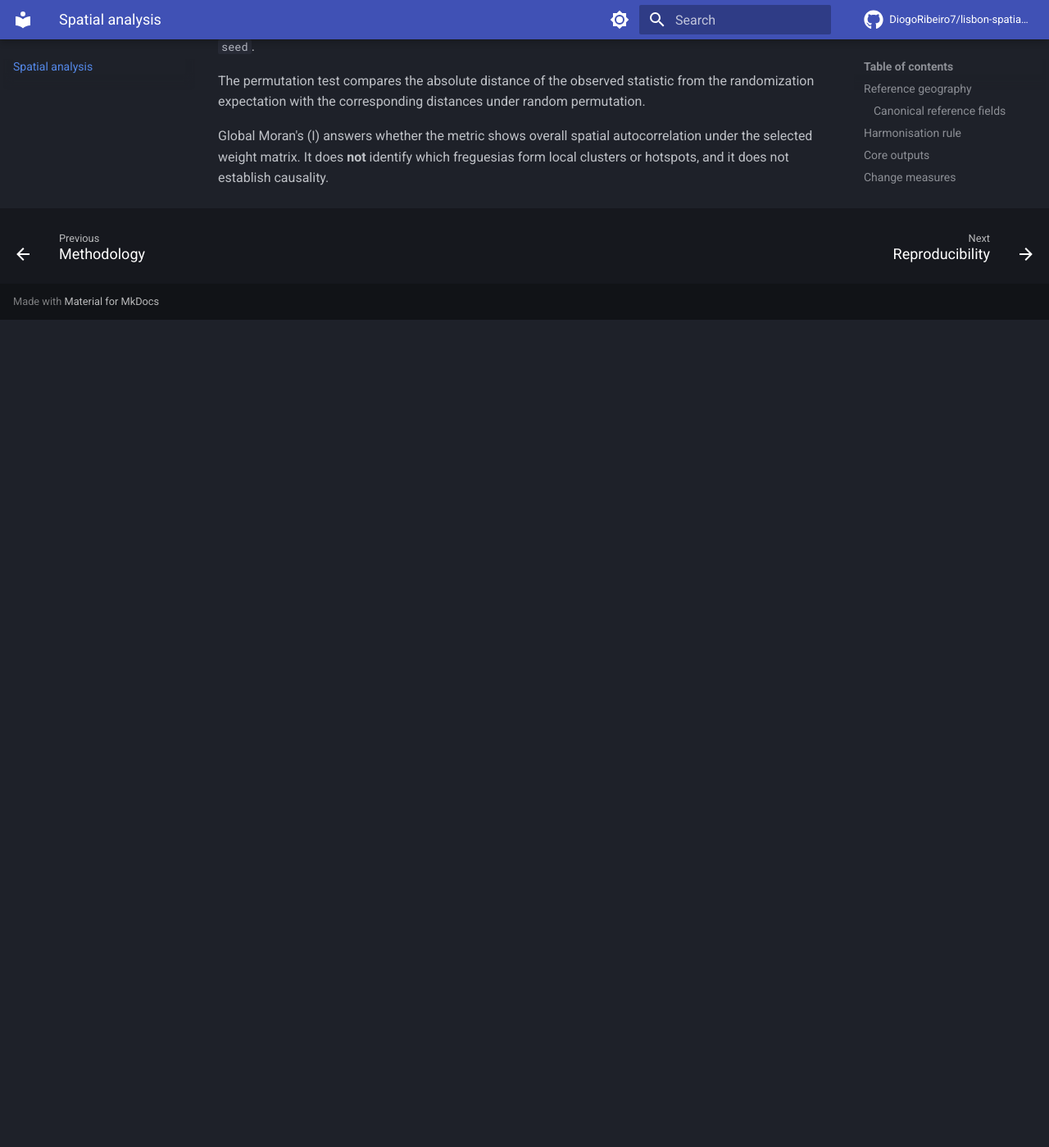
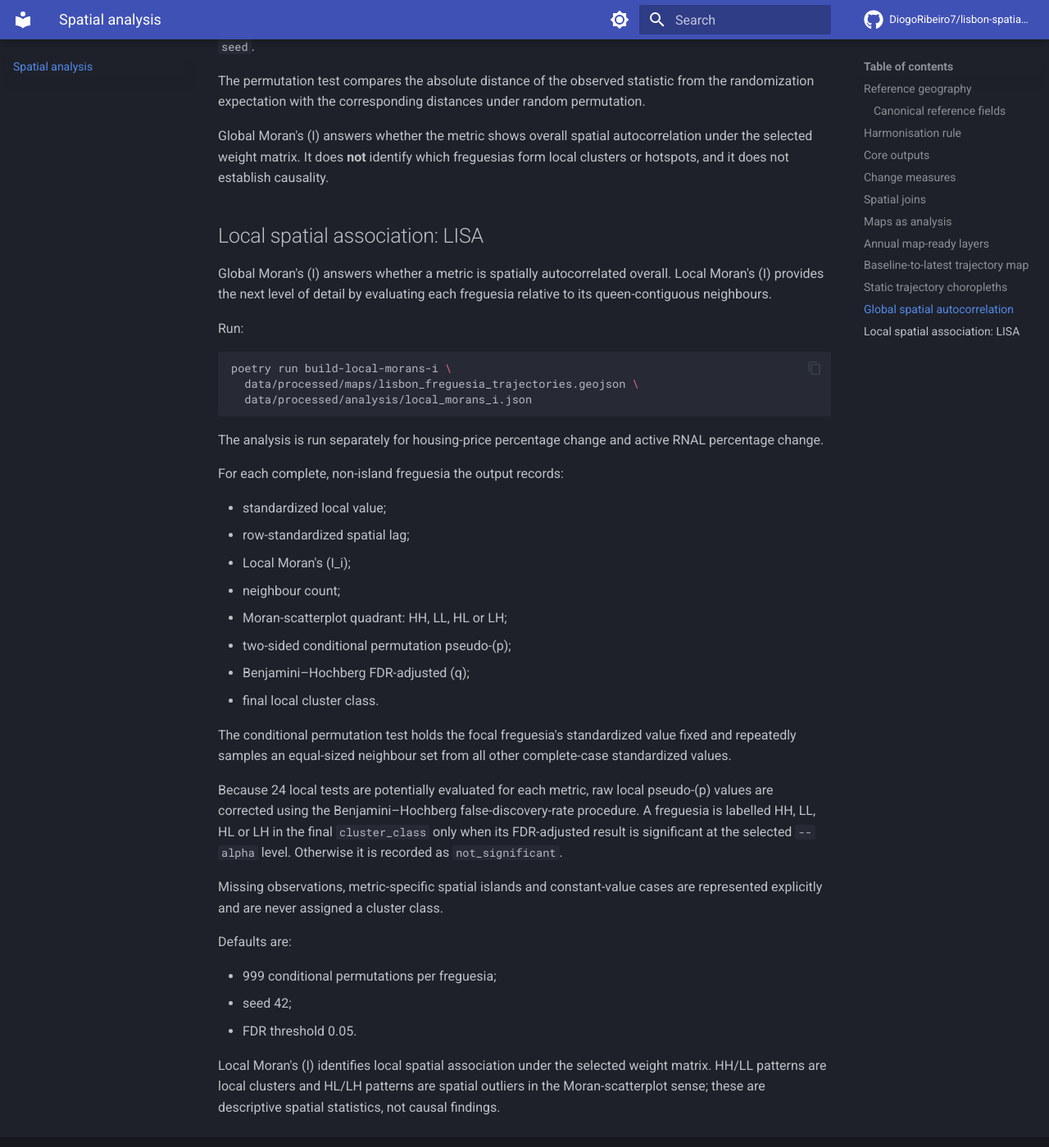
Before and after one commit to DiogoRibeiro7/lisbon-spatial-dynamics, an MkDocs documentation site: the page built from docs/spatial-analysis.md, in a window 1280 px wide and 1400 px high, scrolled down 5854 px. Shown: the whole window at 82% size. Built offline with MkDocs 1.6.1 and Material for MkDocs 9.7.7, drawn with Linux system fonts in a browser that asks for light colours; comment, search, counter and statistics services are not loaded; before the commit the page ends 6244 px from its top, so only the background shows below that.

Commit message:
docs: document Local Moran LISA analysis

````diff
--- a/docs/spatial-analysis.md
+++ b/docs/spatial-analysis.md
@@ -217,3 +217,43 @@
 The permutation test compares the absolute distance of the observed statistic from the randomization expectation with the corresponding distances under random permutation.
 
 Global Moran's (I) answers whether the metric shows overall spatial autocorrelation under the selected weight matrix. It does **not** identify which freguesias form local clusters or hotspots, and it does not establish causality.
+
+
+## Local spatial association: LISA
+
+Global Moran's (I) answers whether a metric is spatially autocorrelated overall. Local Moran's (I) provides the next level of detail by evaluating each freguesia relative to its queen-contiguous neighbours.
+
+Run:
+
+```bash
+poetry run build-local-morans-i \
+  data/processed/maps/lisbon_freguesia_trajectories.geojson \
+  data/processed/analysis/local_morans_i.json
+```
+
+The analysis is run separately for housing-price percentage change and active RNAL percentage change.
+
+For each complete, non-island freguesia the output records:
+
+- standardized local value;
+- row-standardized spatial lag;
+- Local Moran's (I_i);
+- neighbour count;
+- Moran-scatterplot quadrant: HH, LL, HL or LH;
+- two-sided conditional permutation pseudo-(p);
+- Benjamini–Hochberg FDR-adjusted (q);
+- final local cluster class.
+
+The conditional permutation test holds the focal freguesia's standardized value fixed and repeatedly samples an equal-sized neighbour set from all other complete-case standardized values.
+
+Because 24 local tests are potentially evaluated for each metric, raw local pseudo-(p) values are corrected using the Benjamini–Hochberg false-discovery-rate procedure. A freguesia is labelled HH, LL, HL or LH in the final `cluster_class` only when its FDR-adjusted result is significant at the selected `--alpha` level. Otherwise it is recorded as `not_significant`.
+
+Missing observations, metric-specific spatial islands and constant-value cases are represented explicitly and are never assigned a cluster class.
+
+Defaults are:
+
+- 999 conditional permutations per freguesia;
+- seed 42;
+- FDR threshold 0.05.
+
+Local Moran's (I) identifies local spatial association under the selected weight matrix. HH/LL patterns are local clusters and HL/LH patterns are spatial outliers in the Moran-scatterplot sense; these are descriptive spatial statistics, not causal findings.
````
